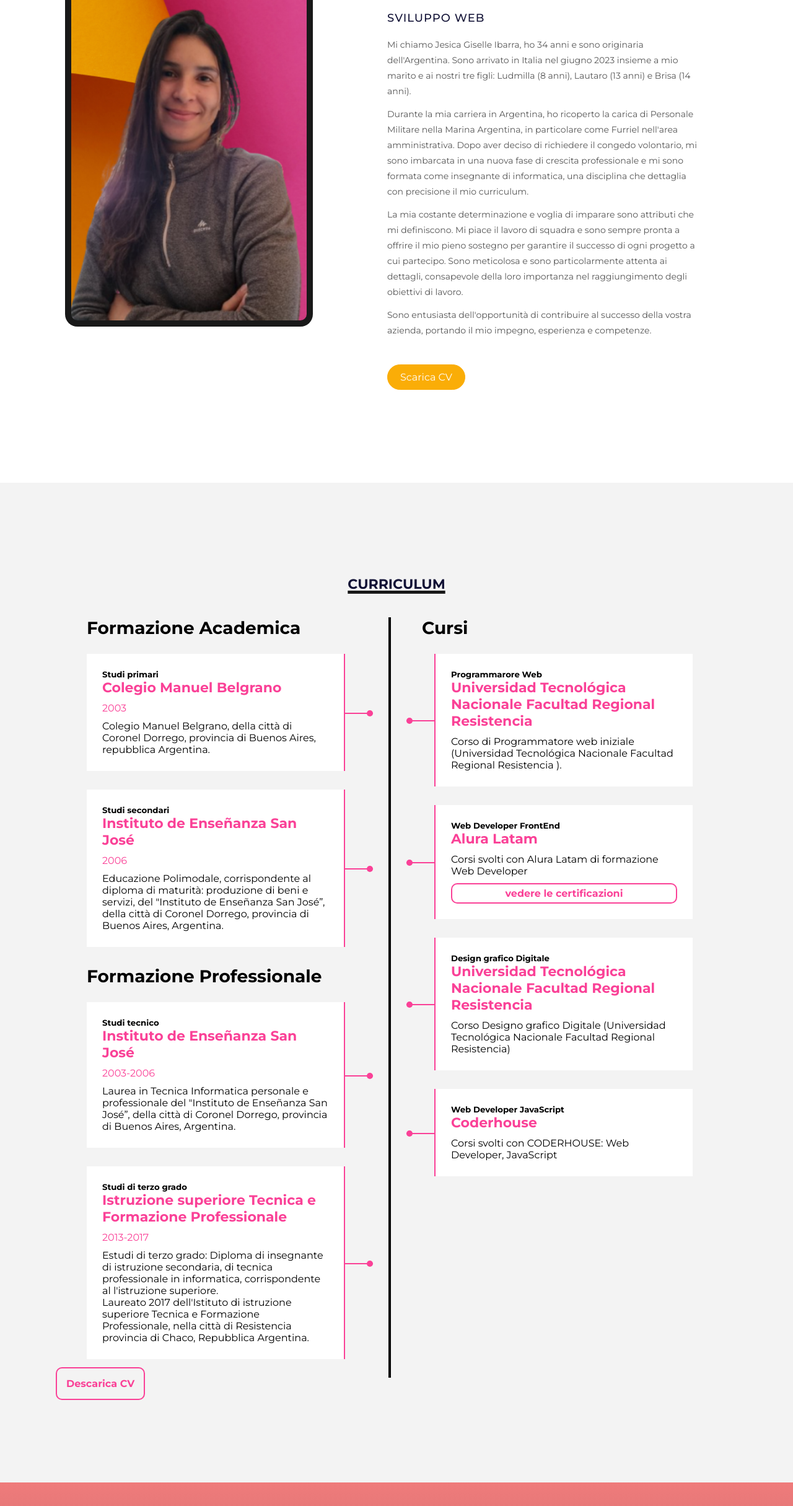
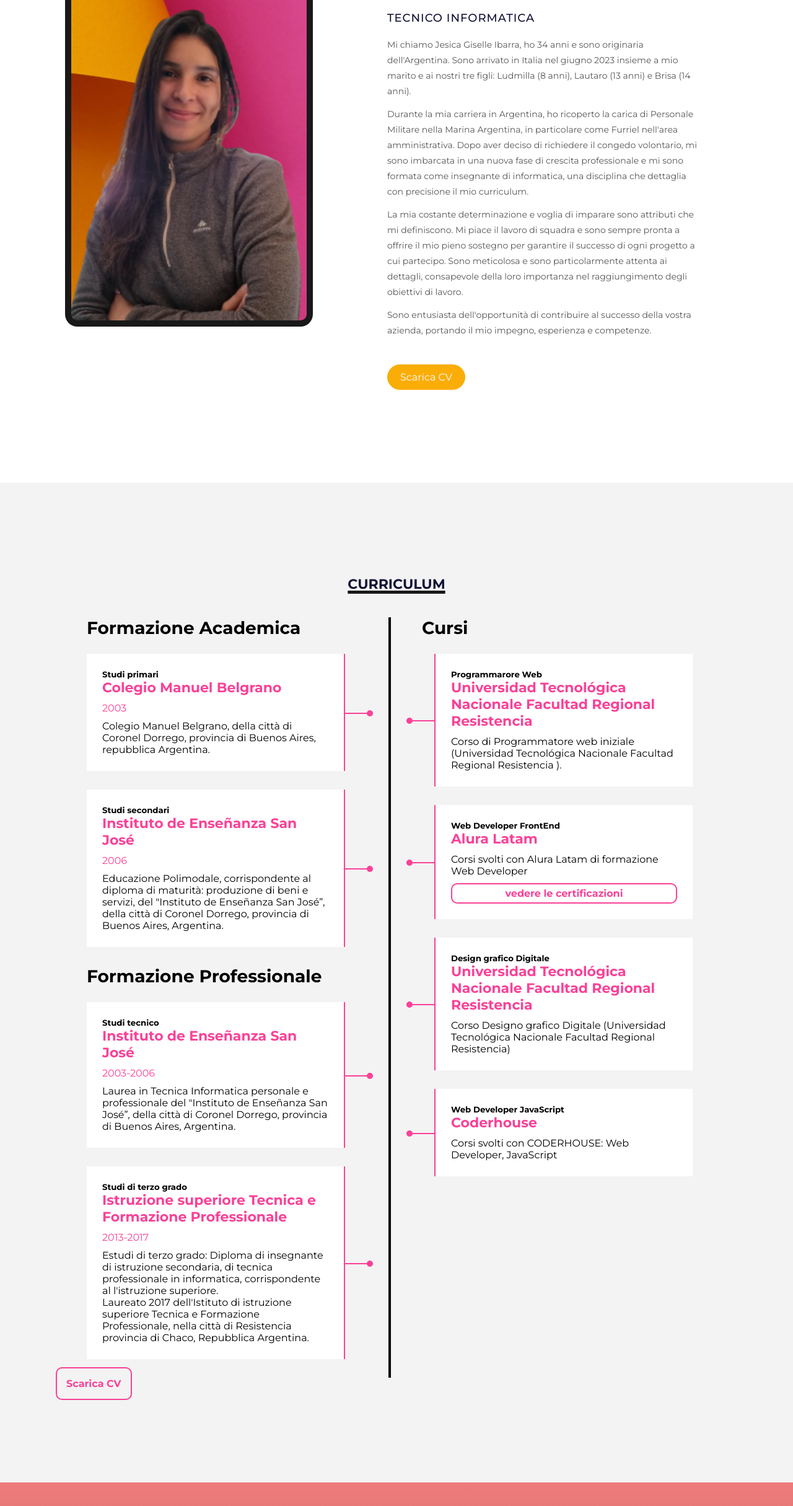
Before and after one commit to JesicaIbarra/curriculumJI, a plain HTML site: page index.html in a window 1280 px wide. Shown: the part 1081-3511 px from the top of the page at 62% size. Drawn offline with Linux system fonts and the light colour scheme.

Commit message:
cambio de titulo en sul mi

```diff
--- a/index.html
+++ b/index.html
@@ -51,7 +51,7 @@
         <div class="sobreMi">
             <p class="titulo-seccion">Sul Mi</p>
             <h2>Ciao, sono <span>Jesica Giselle Ibarra</span></h2>
-            <h3>Sviluppo Web</h3>
+            <h3>Tecnico Informatica</h3>
             <p>
                 Mi chiamo Jesica Giselle Ibarra, ho 34 anni e sono originaria dell'Argentina. Sono arrivato in Italia nel giugno 2023 insieme a mio marito e ai nostri tre figli: Ludmilla (8 anni), Lautaro (13 anni) e Brisa (14 anni).
             </p>
@@ -160,7 +160,7 @@
                 </div>
 
             </div>
-            <a href="CurriculumJesicaIbarra.pdf" target="_blank">Descarica CV</a>
+            <a href="CurriculumJesicaIbarra.pdf" target="_blank">Scarica CV</a>
         </div>
 
     </section>
```
